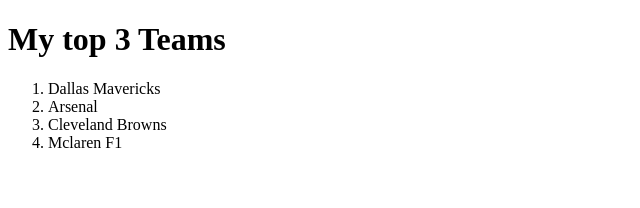
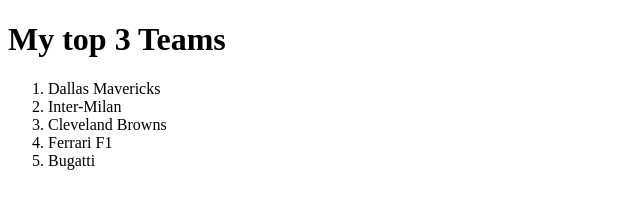
Before and after one commit to erikras12/My_first_Repo, a plain HTML site: page index.html in a window 1280 px wide. Shown: the whole page, without its empty margins (0-640 px from the left). Drawn offline with Linux system fonts and the light colour scheme.

Commit message:
Rick add new correct items

```diff
--- a/index.html
+++ b/index.html
@@ -9,9 +9,11 @@
     <h1>My top 3 Teams</h1>
     <ol>
         <li>Dallas Mavericks</li>
-        <li>Arsenal</li>
+        <li>Inter-Milan</li>
         <li>Cleveland Browns</li>
-        <li>Mclaren F1</li>
+        <li>Ferrari F1</li>
+        <li>Bugatti</li>
+
     </ol>
 </body>
 </html>
```
